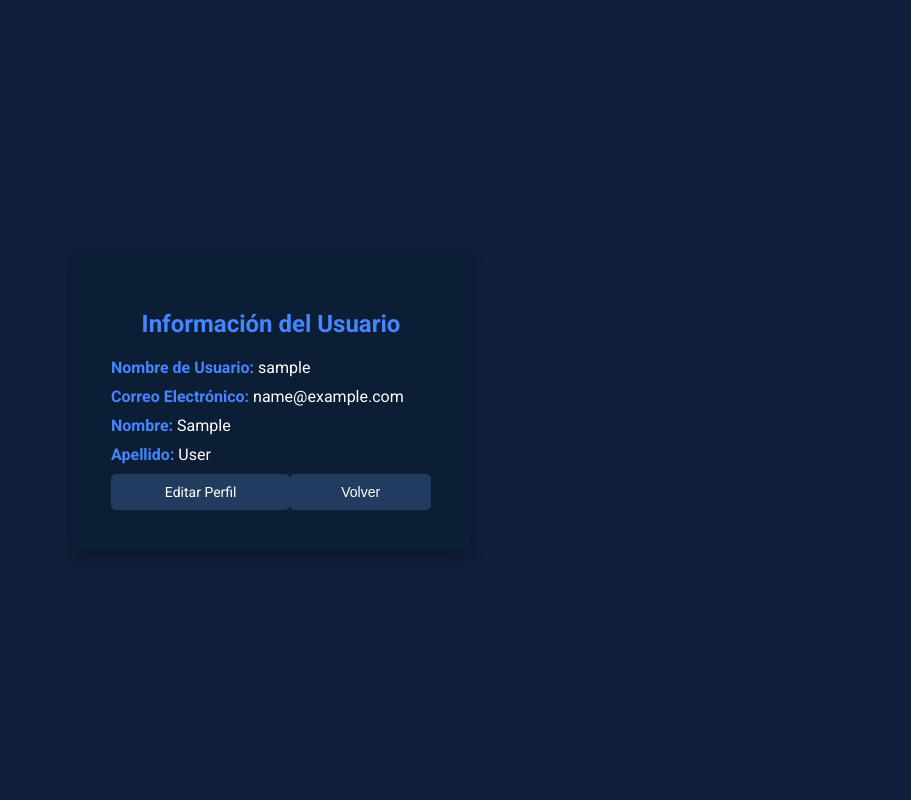
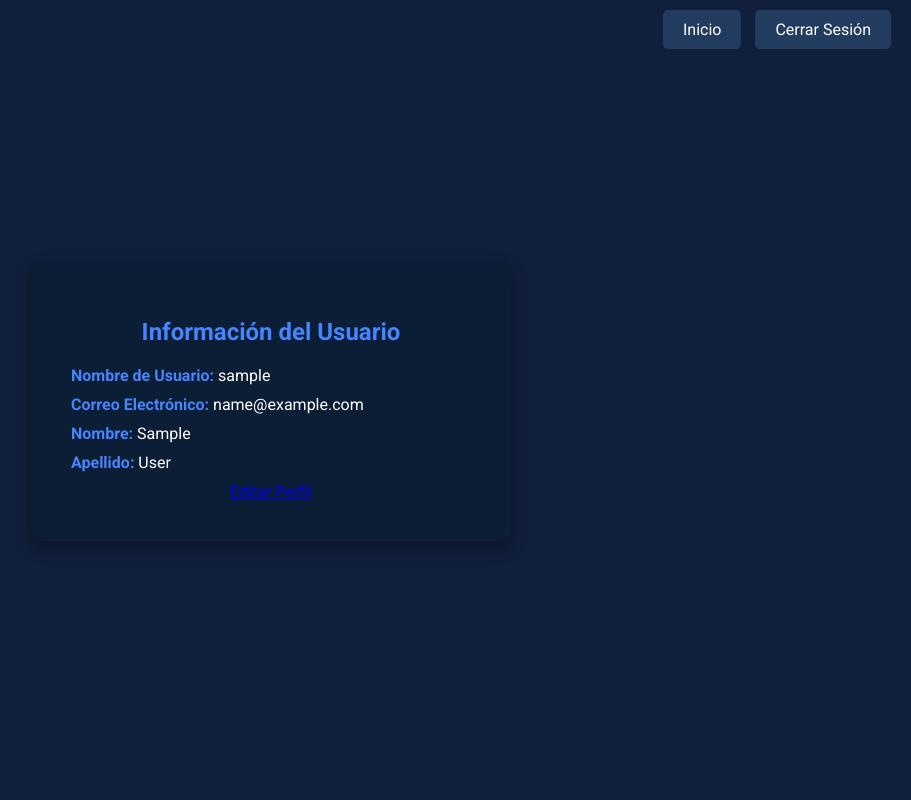
Before and after one commit to Edison-Paulino/Proyecto-integrador, a Django app: page /perfil/ in a window 1280 px wide. Shown: the whole page, without its empty margins (369-1280 px from the left). Run offline with Django 5.2, Linux system fonts and the light colour scheme; the visitor is signed in with stand-in values (Sample User, id 1).

Commit message:
mejora perfil

```diff
--- a/Final/estacion_P/estacion_A/templates/profile.html
+++ b/Final/estacion_P/estacion_A/templates/profile.html
@@ -9,19 +9,20 @@
         body {
             font-family: 'Roboto', Arial, sans-serif;
             background-color: #101F3C;
+            color: white;
             display: flex;
             justify-content: center;
             align-items: center;
             height: 100vh;
             margin: 0;
-            color: white;
+            position: relative;
         }
         .profile-container {
             background-color: #0B1E35;
             padding: 40px;
             border-radius: 12px;
             box-shadow: 0 8px 16px rgba(0, 0, 0, 0.3);
-            width: 320px;
+            width: 400px;
             text-align: center;
         }
         h2 {
@@ -40,28 +41,30 @@
         .profile-info strong {
             color: #4685ff;
         }
-        .buttons {
-            display: flex;
-            justify-content: space-between;
+        .top-right-buttons {
+            position: absolute;
+            top: 20px;
+            right: 20px;
         }
-        .buttons button, .buttons a {
+        .top-right-buttons a {
             background-color: #223C60;
             color: white;
             padding: 10px 20px;
-            border: none;
             border-radius: 5px;
-            cursor: pointer;
-            font-size: 14px;
             text-decoration: none;
-            text-align: center;
-            width: 45%;
+            margin-left: 10px;
         }
-        button:hover, a:hover {
+        .top-right-buttons a:hover {
             background-color: #33537A;
         }
     </style>
 </head>
 <body>
+    <div class="top-right-buttons">
+        <a href="{% url 'panel' %}">Inicio</a>
+        <a href="{% url 'logout' %}" onclick="return confirm('¿Estás seguro de que quieres cerrar sesión?')">Cerrar Sesión</a>
+    </div>
+
     <div class="profile-container">
         <h2>Información del Usuario</h2>
         <div class="profile-info">
@@ -70,10 +73,7 @@
             <p><strong>Nombre:</strong> {{ user.first_name }}</p>
             <p><strong>Apellido:</strong> {{ user.last_name }}</p>
         </div>
-        <div class="buttons">
-            <a href="{% url 'edit_profile' %}">Editar Perfil</a>
-            <button onclick="window.history.back();">Volver</button>
-        </div>
+        <a href="{% url 'edit_profile' %}" class="edit-button">Editar Perfil</a>
     </div>
 </body>
 </html>
--- a/Final/estacion_P/estacion_A/views.py
+++ b/Final/estacion_P/estacion_A/views.py
@@ -51,11 +51,12 @@ def edit_profile_view(request):
         user_form = UserUpdateForm(request.POST, instance=request.user)
         password_form = CustomPasswordChangeForm(user=request.user, data=request.POST)
 
-        if user_form.is_valid() and password_form.is_valid():
+        if user_form.is_valid():
             user_form.save()
-            user = password_form.save()
-            # Mantener al usuario autenticado después de cambiar la contraseña
-            update_session_auth_hash(request, user)
+
+            if password_form.is_valid():
+                user = password_form.save()
+                update_session_auth_hash(request, user)
             return redirect('profile')  # Redirige al perfil actualizado
     else:
         user_form = UserUpdateForm(instance=request.user)
```
Also changed, not shown: Final/estacion_P/estacion_A/templates/edit_profile.html (+35 -3 lines).
